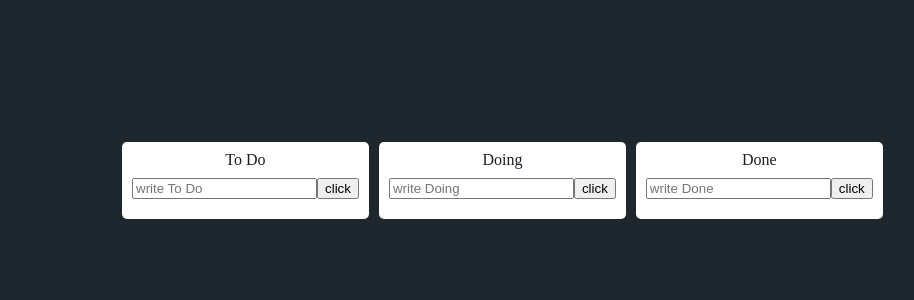
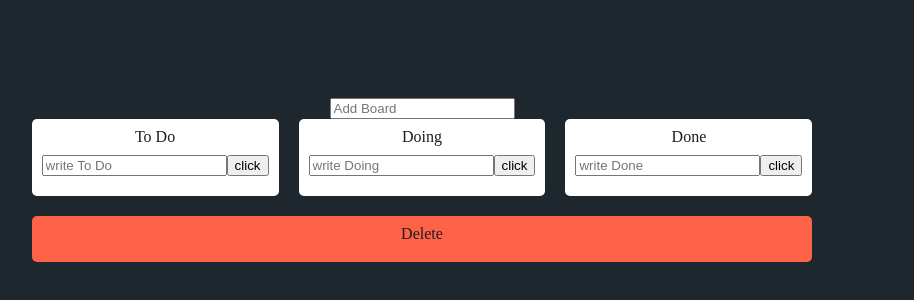
Before and after one commit to joukey123/trello_clone, a React (Create React App) app: page / in a window 1280 px wide. Shown: the part 220-520 px from the top of the page, without its empty margins (218-1132 px from the left). Built offline with nearby package versions, Linux system fonts and the light colour scheme.

Commit message:
challenge
add boards.
remove ToDoList

```diff
--- a/src/App.tsx
+++ b/src/App.tsx
@@ -3,28 +3,48 @@ import { useRecoilState } from "recoil";
 import styled from "styled-components";
 import { toDo } from "./Atoms";
 import Board from "./Components/Board";
-import DeleteBoard from "./Components/DeleteBoard";
+import { useForm } from "react-hook-form";
 
 const Wrap = styled.div`
   display: flex;
+  flex-direction: column;
   justify-content: center;
   align-items: center;
   height: 100vh;
-  max-width: 600px;
+  max-width: 800px;
   margin: 0 auto;
 `;
 
 const Boards = styled.div`
   display: grid;
-  width: 100%;
-  gap: 10px;
+  gap: 20px;
   grid-template-columns: repeat(3, 1fr);
+  :last-child {
+    grid-column: 1/4;
+  }
 `;
 
+interface IForm {
+  text: string;
+}
+
 function App() {
+  const { register, handleSubmit, setValue } = useForm<IForm>();
   const [toDos, setTodo] = useRecoilState(toDo);
+
+  const onVaild = (text: IForm) => {
+    console.log(text);
+    setTodo((allBoards) => {
+      return {
+        [text.text]: [],
+        ...allBoards,
+      };
+    });
+    setValue("text", "");
+  };
+
   const onDragEnd = (info: DropResult) => {
-    const { destination, source, draggableId } = info;
+    const { destination, source } = info;
     if (!destination) return;
     if (destination?.droppableId === source.droppableId) {
       setTodo((allBoards) => {
@@ -52,6 +72,16 @@ function App() {
         };
       });
     }
+    if (destination.droppableId === "Delete") {
+      console.log("delete");
+      setTodo((allBoards) => {
+        return {
+          ...allBoards,
+          [destination.droppableId]: [],
+        };
+      });
+    }
+
     // if (!destination) return;
     // setTodo((oldTodo) => {
     //   const toDoCopy = [...oldTodo];
@@ -60,15 +90,18 @@ function App() {
     //   return toDoCopy;
     // });
   };
+
   return (
     <DragDropContext onDragEnd={onDragEnd}>
       <Wrap>
+        <form onSubmit={handleSubmit(onVaild)}>
+          <input {...register("text")} placeholder="Add Board" />
+        </form>
         <Boards>
           {Object.keys(toDos).map((item) => (
             <Board key={item} boardId={item} toDos={toDos[item]} />
           ))}
         </Boards>
-        <DeleteBoard />
       </Wrap>
     </DragDropContext>
   );
--- a/src/Atoms.tsx
+++ b/src/Atoms.tsx
@@ -5,7 +5,7 @@ export interface IToDo {
   text: string;
 }
 
-interface ItoDoState {
+export interface ItoDoState {
   [key: string]: IToDo[];
 }
 
@@ -15,5 +15,6 @@ export const toDo = atom<ItoDoState>({
     "To Do": [],
     Doing: [],
     Done: [],
+    Delete: [],
   },
 });
--- a/src/Components/Board.tsx
+++ b/src/Components/Board.tsx
@@ -5,10 +5,11 @@ import { useForm } from "react-hook-form";
 import { IToDo, toDo } from "../Atoms";
 import { useSetRecoilState } from "recoil";
 
-const Wrapper = styled.div`
+const Wrapper = styled.div<{ $droppableId: string }>`
   display: flex;
   flex-direction: column;
-  background-color: white;
+  background-color: ${(props) =>
+    props.$droppableId === "Delete" ? "tomato" : "white"};
   border-radius: 5px;
   padding: 10px;
 `;
@@ -21,11 +22,14 @@ const Form = styled.form`
 interface Ilist {
   $isDraggingOver: boolean;
   $isdraggingFromThisWith: boolean;
+  $droppableId: string;
 }
 
 const Lists = styled.div<Ilist>`
   background-color: ${(props) =>
-    props.$isDraggingOver
+    props.$droppableId === "Delete"
+      ? "tomato"
+      : props.$isDraggingOver
       ? "#f5f6fa"
       : props.$isdraggingFromThisWith
       ? "#dcdde1"
@@ -65,8 +69,9 @@ function Board({ toDos, boardId }: IBoard) {
     setValue(boardId, "");
   };
   return (
-    <Wrapper>
+    <Wrapper $droppableId={boardId}>
       <Title>{boardId}</Title>
+      {boardId !== "Delete" ? (
         <Form onSubmit={handleSubmit(onValid)}>
           <input
             {...register(boardId, { required: true })}
@@ -75,11 +80,13 @@ function Board({ toDos, boardId }: IBoard) {
           />
           <button>click</button>
         </Form>
+      ) : null}
       <Droppable droppableId={boardId}>
         {(magic, snapshot) => (
           <Lists
             $isdraggingFromThisWith={Boolean(snapshot.draggingFromThisWith)}
             $isDraggingOver={snapshot.isDraggingOver}
+            $droppableId={boardId}
             ref={magic.innerRef}
             {...magic.droppableProps}
           >
--- a/src/Components/DeleteBoard.tsx
+++ /dev/null
@@ -1,5 +0,0 @@
-function DeleteBoard() {
-  return null;
-}
-
-export default DeleteBoard;
```
Lines whose indentation alone changed are shown as unchanged.
